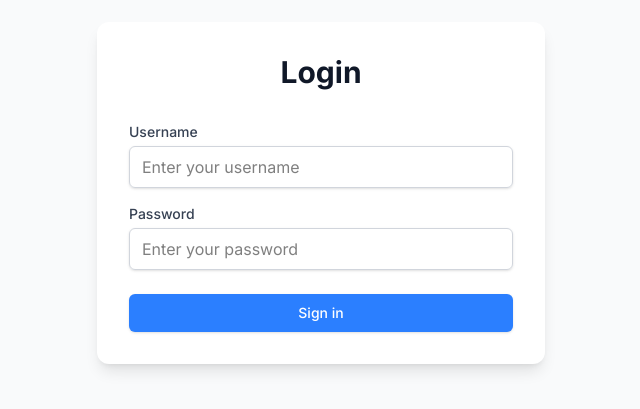
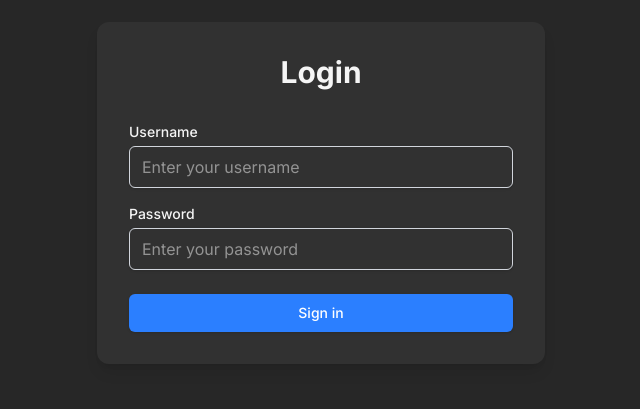
Before and after one commit to belphegor-s/r2-uploader, a Next.js app: page /login in a window 1280 px wide. Shown: the part 207-616 px from the top of the page, without its empty margins (319-959 px from the left). Built offline with nearby package versions, Linux system fonts and the light colour scheme; no server answers.

Commit message:
feat: Update Navbar and page styles for improved dark theme support; enhance user interface elements

```diff
--- a/app/components/Navbar.jsx
+++ b/app/components/Navbar.jsx
@@ -2,7 +2,7 @@ import { signOut } from 'next-auth/react';
 
 const Navbar = () => {
   return (
-    <nav className="flex justify-between items-center bg-white border-b border-gray-200 shadow-md p-4 sticky top-0 z-10 right-0 left-0">
+    <nav className="flex justify-between items-center bg-[#313131] border-b border-gray-700 shadow-md p-4 sticky top-0 z-10 right-0 left-0">
       <h1 className="text-xl font-semibold">R2 Uploader</h1>
       <button
         onClick={signOut}
--- a/app/globals.css
+++ b/app/globals.css
@@ -1 +1,5 @@
 @import 'tailwindcss';
+
+body {
+  @apply bg-[#272727] text-[#f5f5f5];
+}
--- a/app/layout.js
+++ b/app/layout.js
@@ -15,7 +15,7 @@ export default function RootLayout({ children }) {
     <html lang="en">
       <body className={inter.className}>
         <AuthProvider>{children}</AuthProvider>
-        <Toaster />
+        <Toaster position="bottom-center" />
       </body>
     </html>
   );
--- a/app/login/page.jsx
+++ b/app/login/page.jsx
@@ -34,13 +34,13 @@ export default function LoginPage() {
   };
 
   return (
-    <div className="min-h-screen flex items-center justify-center bg-gray-50 p-4">
-      <div className="max-w-md w-full space-y-8 p-8 bg-white shadow-lg rounded-xl">
-        <h2 className="text-3xl font-bold text-center text-gray-900">Login</h2>
+    <div className="min-h-screen flex items-center justify-center p-4">
+      <div className="max-w-md w-full space-y-8 p-8 bg-[#313131] shadow-lg rounded-xl">
+        <h2 className="text-3xl font-bold text-center text-[#f5f5f5]">Login</h2>
         <form onSubmit={handleSubmit} className="mt-8 space-y-6">
           <div className="space-y-4">
             <div>
-              <label htmlFor="username" className="block text-sm font-medium text-gray-700">
+              <label htmlFor="username" className="block text-sm font-medium text-[#f5f5f5]">
                 Username
               </label>
               <input
@@ -50,11 +50,11 @@ export default function LoginPage() {
                 placeholder="Enter your username"
                 onChange={(e) => setUsername(e.target.value)}
                 required
-                className="mt-1 block w-full px-3 py-2 border border-gray-300 rounded-md shadow-sm focus:outline-none focus:ring-primary focus:border-primary"
+                className="mt-1 block w-full px-3 py-2 border text-[#f5f5f5] border-gray-300 rounded-md shadow-sm focus:outline-none focus:ring-primary focus:border-primary"
               />
             </div>
             <div>
-              <label htmlFor="password" className="block text-sm font-medium text-gray-700">
+              <label htmlFor="password" className="block text-sm font-medium text-[#f5f5f5]">
                 Password
               </label>
               <input
@@ -64,7 +64,7 @@ export default function LoginPage() {
                 value={password}
                 onChange={(e) => setPassword(e.target.value)}
                 required
-                className="mt-1 block w-full px-3 py-2 border border-gray-300 rounded-md shadow-sm focus:outline-none focus:ring-primary focus:border-primary"
+                className="mt-1 block w-full px-3 py-2 border text-[#f5f5f5] border-gray-300 rounded-md shadow-sm focus:outline-none focus:ring-primary focus:border-primary"
               />
             </div>
           </div>
--- a/app/upload/page.jsx
+++ b/app/upload/page.jsx
@@ -103,7 +103,7 @@ const UploadPage = () => {
   }, []);
 
   return (
-    <div className="min-h-screen bg-gradient-to-br from-gray-100 to-gray-200 flex justify-center items-center">
+    <div className="min-h-screen bg-[#272727] text-[#f5f5f5] flex justify-center items-center">
       {loading ? (
         <Loader />
       ) : (
@@ -111,15 +111,15 @@ const UploadPage = () => {
           <Navbar />
           <div className="w-full max-w-2xl mx-auto p-4 sm:p-8">
             {/* Upload Card */}
-            <div className="bg-white rounded-2xl shadow-xl p-6 sm:p-8 mb-8">
-              <h1 className="text-2xl font-bold text-center text-gray-800 mb-6">Upload Files</h1>
+            <div className="bg-[#313131] text-[#f5f5f5] rounded-2xl shadow-xl p-6 sm:p-8 mb-8">
+              <h1 className="text-2xl font-bold text-center text-[#f5f5f5] mb-6">Upload Files</h1>
               <div className="mb-4">
-                <input type="file" multiple onChange={handleFileChange} className="w-full text-gray-800 border border-gray-300 rounded-md p-3 cursor-pointer" />
+                <input type="file" multiple onChange={handleFileChange} className="w-full text-[#f5f5f5] border border-gray-300 rounded-md p-3 cursor-pointer" />
               </div>
               {files && (
-                <div className="mb-4 bg-gray-50 border border-gray-200 rounded-md p-4">
-                  <h2 className="font-semibold text-gray-700 mb-2">Selected Files:</h2>
-                  <ul className="space-y-1 text-gray-600 text-sm">
+                <div className="mb-4 bg-[#313131] border border-gray-700 rounded-md p-4">
+                  <h2 className="font-semibold text-[#f5f5f5] mb-2">Selected Files:</h2>
+                  <ul className="space-y-1 text-[#f5f5f5] text-sm">
                     {Array.from(files).map((file, idx) => (
                       <li key={idx}>
                         📄 <span className="font-medium">{file.name}</span> — {formatFileSize(file.size)}
@@ -154,24 +154,24 @@ const UploadPage = () => {
               )}
             </div>
             {/* Uploaded Files List */}
-            <div className="bg-white rounded-2xl shadow-xl p-6 sm:p-8">
+            <div className="bg-[#313131] rounded-2xl shadow-xl p-6 sm:p-8">
               <div className="flex flex-col sm:flex-row sm:justify-between sm:items-center mb-4 gap-2">
-                <h2 className="text-xl font-semibold text-gray-700">Uploaded Files:</h2>
-                <button onClick={() => setSortOrder(sortOrder === 'asc' ? 'desc' : 'asc')} className="text-sm text-blue-600 hover:underline self-start sm:self-auto cursor-pointer">
+                <h2 className="text-xl font-semibold text-[#f5f5f5]">Uploaded Files:</h2>
+                <button onClick={() => setSortOrder(sortOrder === 'asc' ? 'desc' : 'asc')} className="text-sm text-blue-400 hover:underline self-start sm:self-auto cursor-pointer">
                   Sort by Date: {sortOrder === 'asc' ? 'Oldest First' : 'Newest First'}
                 </button>
               </div>
 
               <ul className="space-y-3 text-sm">
                 {sortedFiles.map((file, idx) => (
-                  <li key={idx} className="flex flex-col sm:flex-row sm:items-center sm:justify-between bg-gray-50 border border-gray-200 rounded-md p-2">
+                  <li key={idx} className="flex flex-col sm:flex-row sm:items-center sm:justify-between bg-[#1c1c1c] border border-gray-200 rounded-md p-2">
                     <div className="flex flex-col sm:flex-row sm:items-center sm:space-x-2 max-w-full sm:max-w-[70%] truncate">
-                      <a href={file.url} target="_blank" rel="noopener noreferrer" className="text-blue-600 hover:underline truncate">
+                      <a href={file.url} target="_blank" rel="noopener noreferrer" className="text-blue-400 font-semibold hover:underline truncate">
                         {formatFileName(file.key)}
                       </a>
                       <span className="text-gray-400 text-xs mt-1 sm:mt-0">{format(new Date(file.lastModified), 'PPpp')}</span>
                     </div>
-                    <button onClick={() => handleCopy(file.url)} className="mt-2 sm:mt-0 px-3 py-1 text-xs bg-gray-200 hover:bg-gray-300 rounded-md text-gray-700 cursor-pointer">
+                    <button onClick={() => handleCopy(file.url)} className="mt-2 sm:mt-0 px-3 py-1 text-xs bg-[#313131] hover:bg-[#434343] transition-all rounded-md text-white cursor-pointer">
                       📋 Copy
                     </button>
                   </li>
```
